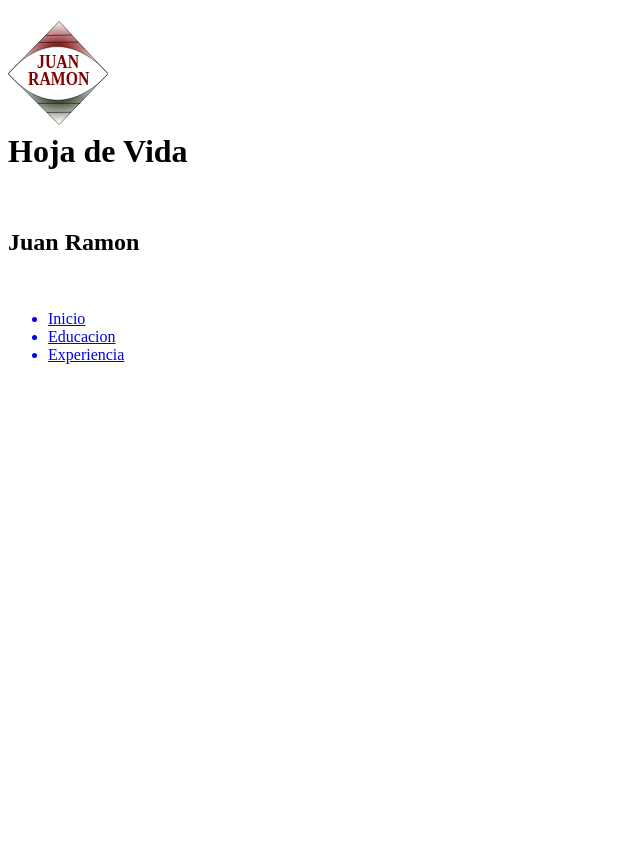
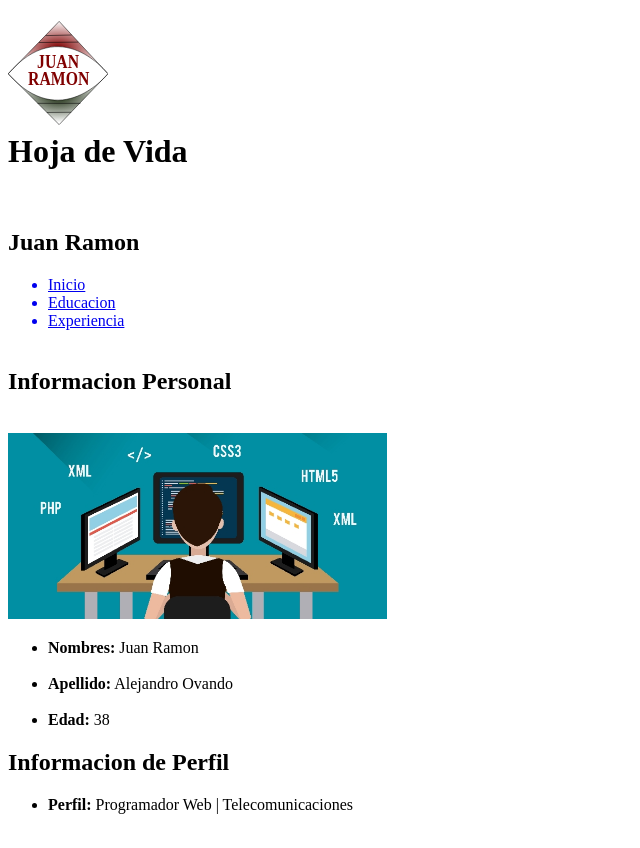
Before and after one commit to juanovando/PROYECTO-DE-FUNDAMENTOS-DE-HTML, a plain HTML site: page index.html in a window 1280 px wide. Shown: the whole page, without its empty margins (0-640 px from the left). Before the commit the page ends 800 px from the top, so only its background shows below. Drawn offline with Linux system fonts and the light colour scheme.

Commit message:
agregando inf personal a index

```diff
--- a/index.html
+++ b/index.html
@@ -12,7 +12,7 @@
                 <h1> <img src="images/logo.svg" title="logo" width="100px"><br>Hoja de Vida</h1><br>
         </header>
         <section id="enlaces">
-                <h1>Juan Ramon</h1><br>
+                <h1>Juan Ramon</h1>
                 <ul>
                     <a href="index.html" target="_self"><li>Inicio</li></a>
                     <a href="educacion.html" target="_parent"><li>Educacion</li></a>
@@ -21,7 +21,20 @@
         </section>
 
         <section id="personal">
+                <h1>Informacion Personal</h1><br>
+                <img src="images/infpersonal.jpg" title="foto-personal" width="30%" height="30%">
+                <ul>
+                    <li> <strong>Nombres:</strong> Juan Ramon</li><br>
+                    <li> <strong>Apellido:</strong> Alejandro Ovando</li><br>
+                    <li> <strong>Edad:</strong> 38</li>
+                </ul>
+        </section>
 
+        <section id="perfil">
+                <h1>Informacion de Perfil</h1>
+                <ul>
+                    <li> <strong>Perfil:</strong> Programador Web | Telecomunicaciones</li><br>
+                </ul>
         </section>
 
   </body>
```
Also changed, not shown: images/infpersonal.jpg (added).
